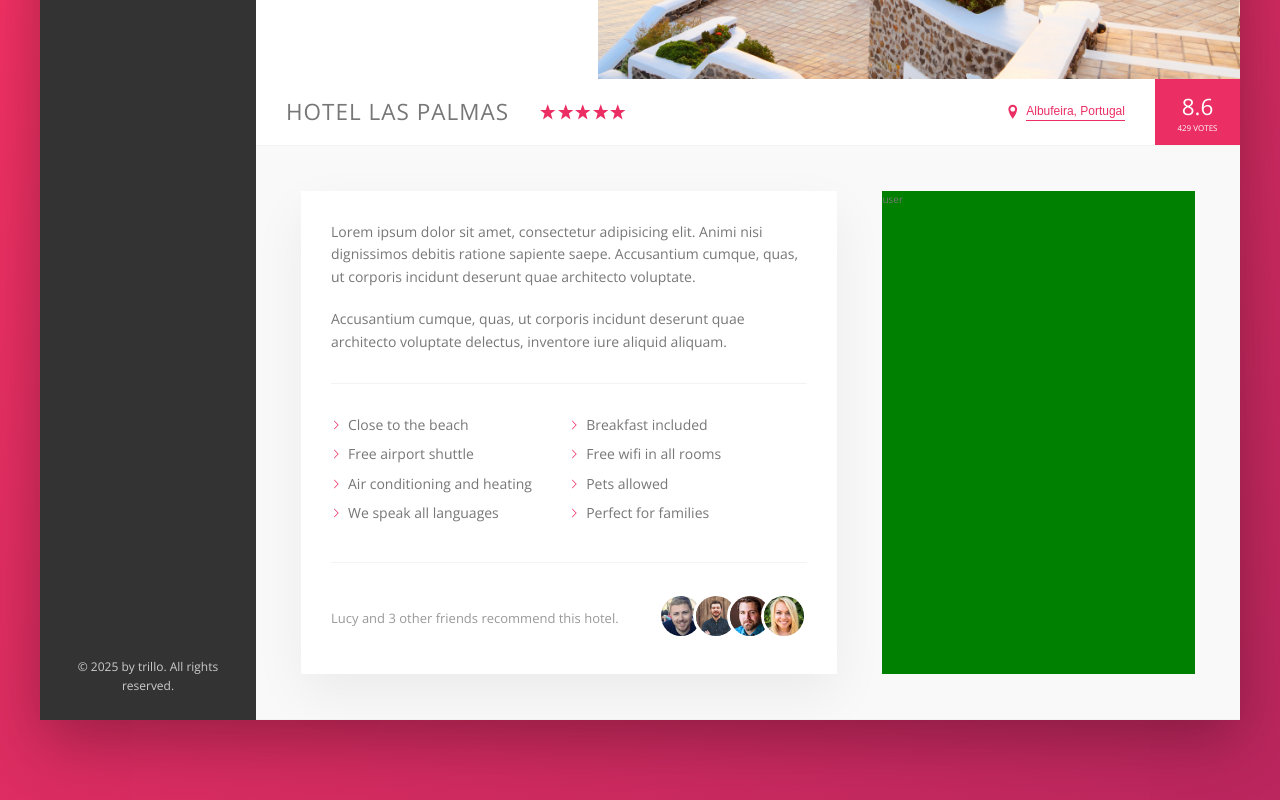
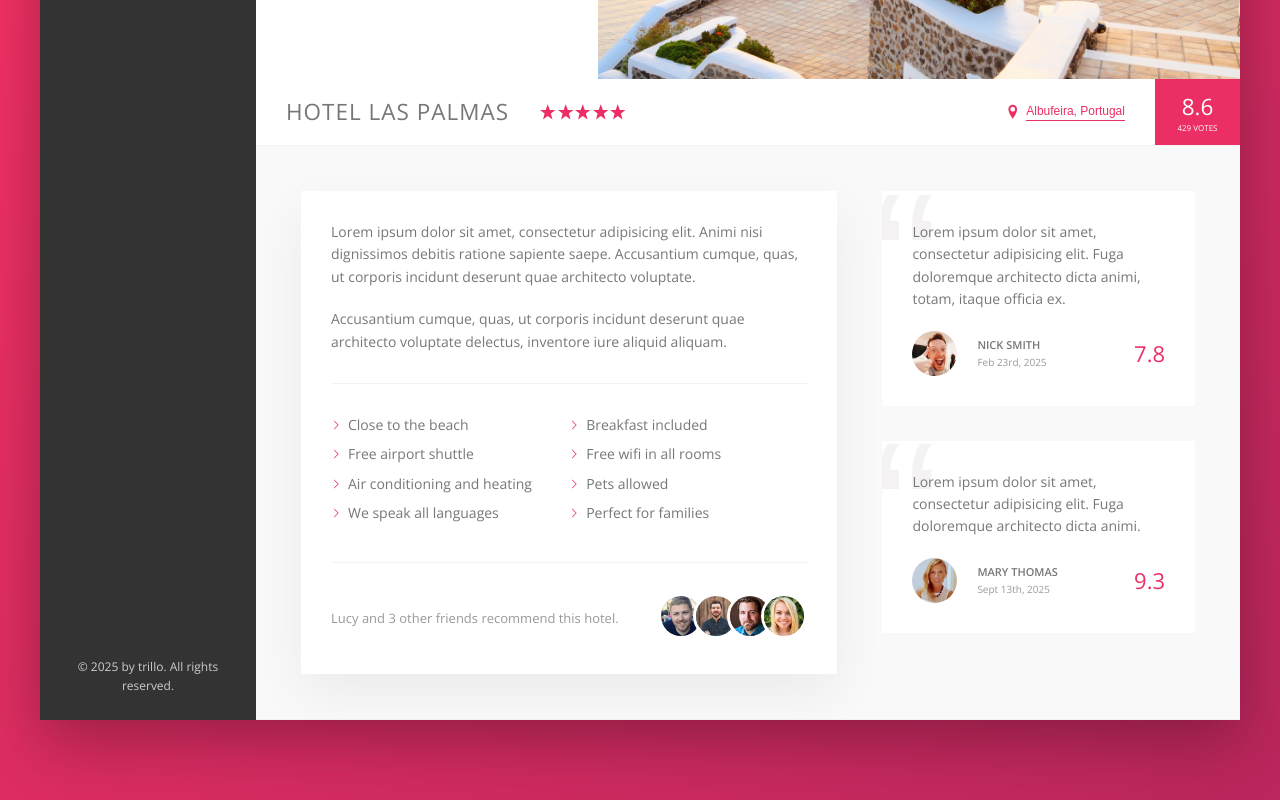
Before and after one commit to mihailomarkovic/trillo, a plain HTML site: page index.html in a window 1280 px wide. Shown: the part 456-1256 px from the top of the page. Drawn offline with nearby package versions, Linux system fonts and the light colour scheme.

Commit message:
Add review boxes

```diff
--- a/index.html
+++ b/index.html
@@ -200,7 +200,45 @@
                 </div>
               </div>
             </div>
-            <div class="user-reviews">user</div>
+            <div class="user-reviews">
+              <figure class="review">
+                <blockquote class="review__text">
+                  Lorem ipsum dolor sit amet, consectetur adipisicing elit. Fuga
+                  doloremque architecto dicta animi, totam, itaque officia ex.
+                </blockquote>
+                <figcaption class="review__user">
+                  <img
+                    src="img/user-1.jpg"
+                    alt="User 1"
+                    class="review__photo"
+                  />
+                  <div class="review__user-box">
+                    <p class="review__user-name">Nick Smith</p>
+                    <p class="review__user-date">Feb 23rd, 2025</p>
+                  </div>
+                  <div class="review__rating">7.8</div>
+                </figcaption>
+              </figure>
+
+              <figure class="review">
+                <blockquote class="review__text">
+                  Lorem ipsum dolor sit amet, consectetur adipisicing elit. Fuga
+                  doloremque architecto dicta animi.
+                </blockquote>
+                <figcaption class="review__user">
+                  <img
+                    src="img/user-2.jpg"
+                    alt="User 2"
+                    class="review__photo"
+                  />
+                  <div class="review__user-box">
+                    <p class="review__user-name">Mary Thomas</p>
+                    <p class="review__user-date">Sept 13th, 2025</p>
+                  </div>
+                  <div class="review__rating">9.3</div>
+                </figcaption>
+              </figure>
+            </div>
           </div>
         </main>
       </div>
--- a/sass/_components.scss
+++ b/sass/_components.scss
@@ -110,6 +110,7 @@
     height: 3.75rem;
     border-radius: 50%;
     margin-right: 1rem;
+    filter: brightness(75%);
   }
 }
 
@@ -359,3 +360,65 @@
     margin-right: -1.5rem;
   }
 }
+
+//REVIEWS
+
+.review {
+  background-color: #fff;
+  box-shadow: var(--shadow-light);
+  padding: 3rem;
+  margin-bottom: 3.5rem;
+  position: relative;
+  overflow: hidden;
+
+  &__user {
+    display: flex;
+    align-items: center;
+  }
+
+  &__text {
+    margin-bottom: 2rem;
+    z-index: 10;
+    position: relative;
+  }
+
+  &__photo {
+    height: 4.5rem;
+    width: 4.5rem;
+    border-radius: 50%;
+  }
+
+  &__user-box {
+    padding: 0 2rem;
+  }
+
+  &__user-name {
+    font-size: 1.1rem;
+    text-transform: uppercase;
+    font-weight: 600;
+  }
+
+  &__user-date {
+    font-size: 1rem;
+    color: var(--color-grey-dark-3);
+  }
+
+  &__rating {
+    margin-left: auto;
+    font-size: 2.2rem;
+    font-weight: 300;
+    color: var(--color-primary);
+  }
+
+  &::before {
+    content: "\201C";
+    position: absolute;
+    top: -2.75rem;
+    left: -1rem;
+    line-height: 1;
+    font-size: 20rem;
+    color: var(--color-grey-light-2);
+    font-family: sans-serif;
+    z-index: 1;
+  }
+}
--- a/sass/_layout.scss
+++ b/sass/_layout.scss
@@ -38,6 +38,7 @@
 }
 
 .detail {
+  font-size: 1.4rem;
   display: flex;
   padding: 4.5rem;
   background-color: var(--color-grey-light-1);
@@ -45,7 +46,6 @@
 }
 
 .description {
-  font-size: 1.4rem;
   background-color: #fff;
   box-shadow: var(--shadow-lite);
   padding: 3rem;
@@ -55,6 +55,4 @@
 
 .user-reviews {
   flex: 1;
-
-  background-color: green;
 }
```
Also changed, not shown: css/main.css, css/main.min.css.
